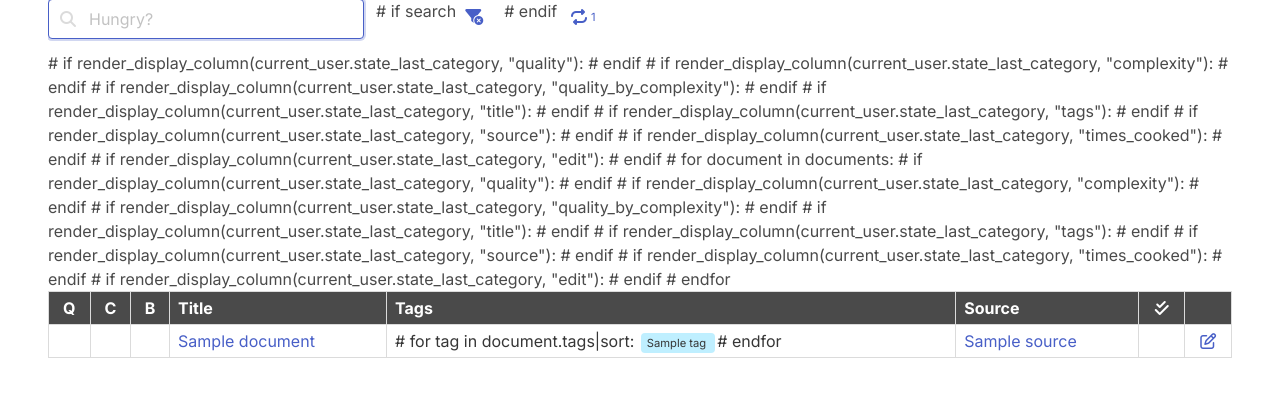
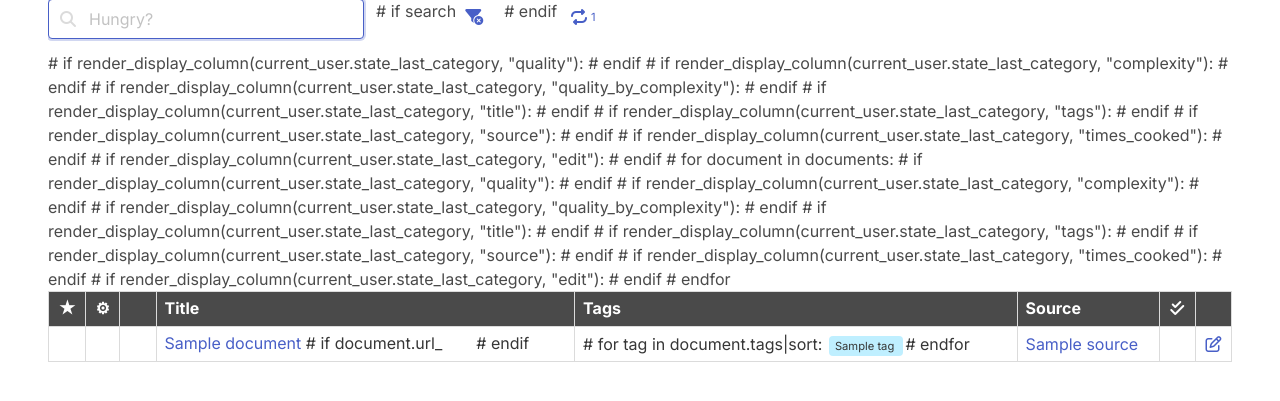
Before and after one commit to PBorocz/coctione_libri, a Python web app: template app/templates/main/display.html in a window 1280 px wide. Shown: the part 158-559 px from the top of the page. Run offline with Jinja, Linux system fonts and the light colour scheme; the template is opened without the code that fills it: most values are stand-ins (such as "Sample title", 1, 10 or a date in 2020); some libraries are stand-ins or nearby versions.

Commit message:
Change icons on Quality/Complexity to numbers. Add URL link if available.

```diff
--- a/app/blueprints/main/__init__.py
+++ b/app/blueprints/main/__init__.py
@@ -22,6 +22,7 @@ def render_display_column(category: Category, field: str) -> bool:
             "source"                : True,
             "tags"                  : True,
             "title"                 : True,
+            "url_"                  : True,
         },
         "default": { # All other categories..
             "complexity"            : False,
@@ -32,6 +33,7 @@ def render_display_column(category: Category, field: str) -> bool:
             "source"                : True,
             "tags"                  : True,
             "title"                 : True,
+            "url_"                  : False,
         },
     }
     # fmt: on
--- a/app/blueprints/main/operations.py
+++ b/app/blueprints/main/operations.py
@@ -302,21 +302,23 @@ def _sort(user: User, documents: list[Documents]) -> tuple[list[Documents], dict
         # respective `sort.by` field are always at the bottom, irrespective of `sort.order`.
         sort_lambdas = {
             "complexity"            : lambda doc: (doc.complexity            is None, doc.complexity            ),
-            "times_cooked"          : lambda doc: (doc.times_cooked          is None, doc.times_cooked           ),
+            "times_cooked"          : lambda doc: (doc.times_cooked          is None, doc.times_cooked          ),
             "quality"               : lambda doc: (doc.quality               is None, doc.quality               ),
             "quality_by_complexity" : lambda doc: (doc.quality_by_complexity is None, doc.quality_by_complexity ),
             "source"                : lambda doc: (doc.source                is None, doc.source                ),
             "tags"                  : lambda doc: (doc.tags_for_sort         is None, doc.tags_for_sort         ),
+            "url_"                  : lambda doc: (doc.url_                  is None, doc.url_                  ),
             "title"                 : lambda doc:  doc.title,
         }
     else:
         sort_lambdas = {
             "complexity"            : lambda doc: (doc.complexity            is not None, doc.complexity            ),
-            "times_cooked"          : lambda doc: (doc.times_cooked          is not None, doc.times_cooked           ),
+            "times_cooked"          : lambda doc: (doc.times_cooked          is not None, doc.times_cooked          ),
             "quality"               : lambda doc: (doc.quality               is not None, doc.quality               ),
             "quality_by_complexity" : lambda doc: (doc.quality_by_complexity is not None, doc.quality_by_complexity ),
             "source"                : lambda doc: (doc.source                is not None, doc.source                ),
             "tags"                  : lambda doc: (doc.tags_for_sort         is not None, doc.tags_for_sort         ),
+            "url_"                  : lambda doc: (doc.url_                  is not None, doc.url_                  ),
             "title"                 : lambda doc:  doc.title,
         }
     # fmt: on
--- a/app/templates/main/hx/display_table_thead.html
+++ b/app/templates/main/hx/display_table_thead.html
@@ -9,7 +9,7 @@
 	  class="has-text-white has-text-centered"
 	  hx-target="closest div"
 	  hx-get="/sort?sort_by=quality&sort_order={{ 'asc' if sort.order=='desc' else 'desc' }}">
-      Q{{ render_sort_icon("quality") }}
+      ★{{ render_sort_icon("quality") }}
     </th>
     # endif
 
@@ -20,7 +20,7 @@
 	class="has-text-white has-text-centered is-hidden-lt-tablet"
 	hx-target="closest div"
 	hx-get="/sort?sort_by=complexity&sort_order={{ 'asc' if sort.order=='desc' else 'desc' }}">
-      C{{ render_sort_icon("complexity") }}
+      ⚙{{ render_sort_icon("complexity") }}
     </th>
     # endif
 
@@ -31,7 +31,10 @@
 	class="has-text-white has-text-centered"
 	hx-target="closest div"
 	hx-get="/sort?sort_by=quality_by_complexity&sort_order={{ 'asc' if sort.order=='desc' else 'desc' }}">
-      B{{ render_sort_icon("quality_by_complexity") }}
+	<span class="icon is-small is-right responsive-font">
+	    <i class="fa-sharp fa-light fa-scale-balanced"></i>
+	</span>
+	{{ render_sort_icon("quality_by_complexity") }}
     </th>
     # endif
 
@@ -63,13 +66,12 @@
 	    scope="col"
 	    class="has-text-white is-hidden-lt-desktop"
 	    hx-target="closest div"
-	    hx-get="/sort?sort_by=source&sort_order={{ 'asc' if sort.order=='desc' else 'desc' }}"
-    >
+	    hx-get="/sort?sort_by=source&sort_order={{ 'asc' if sort.order=='desc' else 'desc' }}">
       Source{{ render_sort_icon("source") }}
     </th>
     # endif
 
-    {# Last Cooked #}
+    {# Times Cooked #}
     # if render_display_column(current_user.state_last_category, "times_cooked"):
     <th id="th_times_cooked"
 	    scope="col"
--- a/app/templates/main/hx/display_table_tr.html
+++ b/app/templates/main/hx/display_table_tr.html
@@ -3,14 +3,14 @@
   {# Quality #}
   # if render_display_column(current_user.state_last_category, "quality"):
   <td class="has-text-centered is-size-7" style="vertical-align: middle;">
-    {{ document.quality_enum | default("", true) }}
+    {{ document.quality | default("", true) }}
   </td>
   # endif
 
   {# Complexity #}
   # if render_display_column(current_user.state_last_category, "complexity"):
-  <td class="has-text-centered is-size-5 is-hidden-lt-tablet" style="vertical-align: middle;">
-    {{ document.complexity_enum | default("", true) }}
+  <td class="has-text-centered is-size-7 is-hidden-lt-tablet" style="vertical-align: middle;">
+    {{ document.complexity | default("", true) }}
   </td>
   # endif
 
@@ -24,9 +24,20 @@
   {# Title #}
   # if render_display_column(current_user.state_last_category, "title"):
   <td style="vertical-align: middle;">
-    <a href="/view/{{ document.id }}" target="_new">
+
+      <a href="/view/{{ document.id }}" target="_new">
       {{ document.title }}
-    </a>
+      </a>
+
+      # if document.url_
+      &nbsp;
+      <a href="{{ document.url_ }}" target="_new">
+	  <span class="icon is-small is-right responsive-font">
+	      <i class="fa-light fa-link"></i>
+	  </span>
+      </a>
+      # endif
+
   </td>
   # endif
 
```
Also changed, not shown: app/models/__init__.py (+5 -4 lines). Lines whose indentation alone changed are shown as unchanged.
